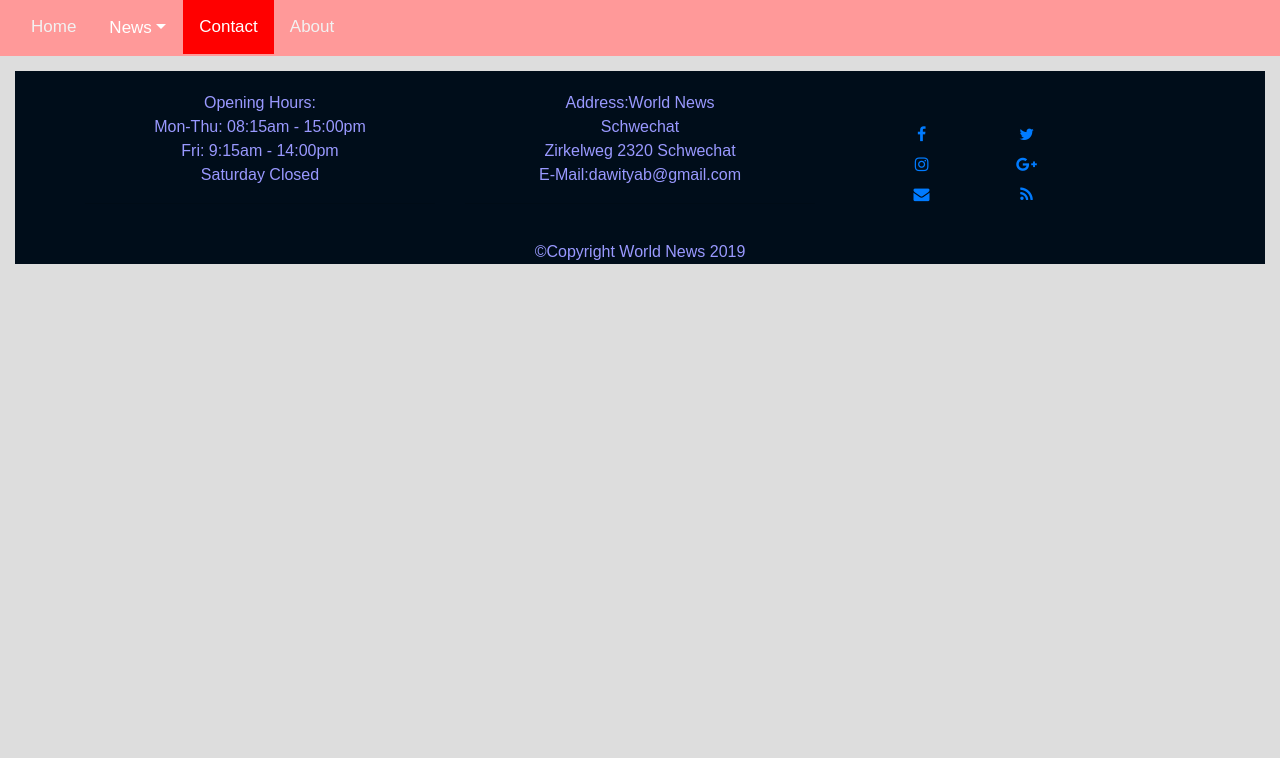
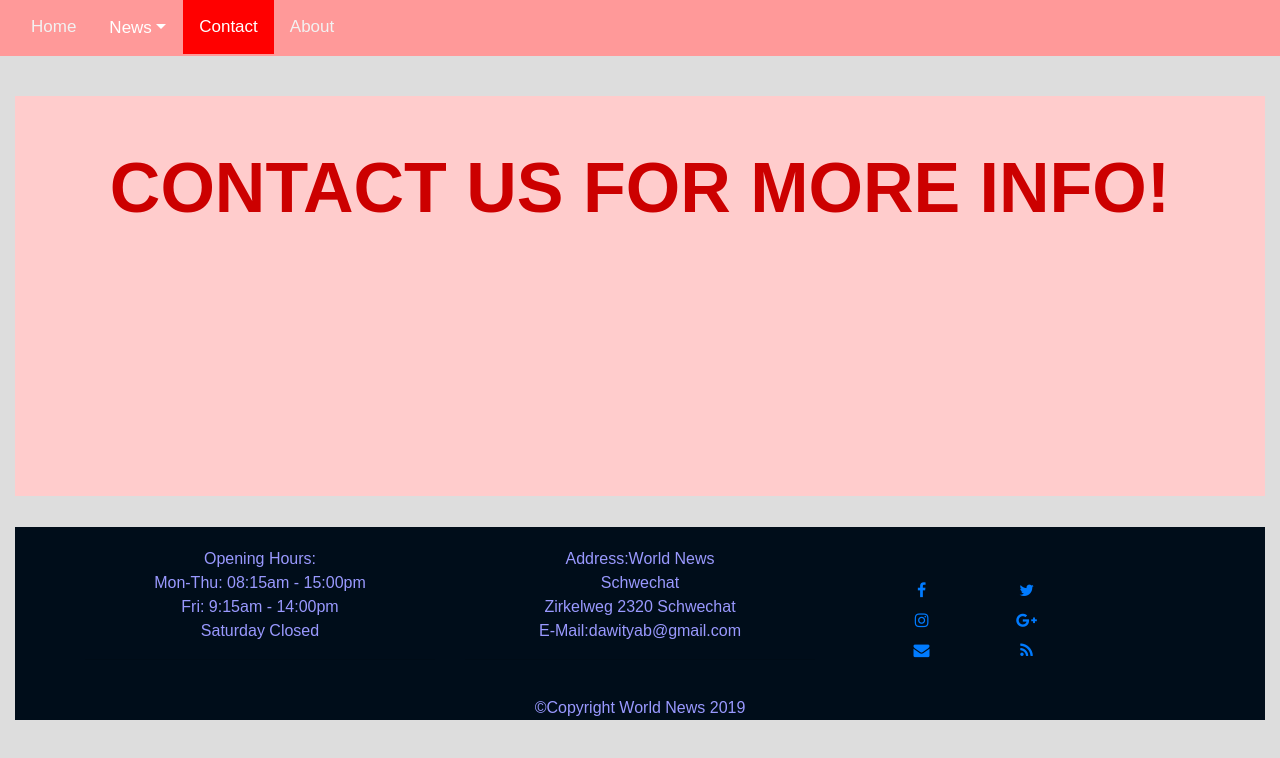
Before and after one commit to dawityab/lecture0, a plain HTML site: page contact.html in a window 1280 px wide. Drawn offline with nearby package versions, Linux system fonts and the light colour scheme.

Commit message:
Final update3

```diff
--- a/contact.html
+++ b/contact.html
@@ -39,8 +39,8 @@
 
  <div class="container-fluid">
 <div class="row">
-	<div class="col-lg-3 col-sm-3 col-xs-12 ">
-
+	<div class="col-lg-12 col-sm-12 col-xs-12 ">
+<p class="contact"> CONTACT US FOR MORE INFO!</p>
 </div>
 </div>
 
--- a/style.css
+++ b/style.css
@@ -192,6 +192,17 @@ body {
   margin:50px 10px 10px 10px;
 
 }
+.contact{
+  width: 100%;
+  height: 400px;
+  background-color:#ffcccc;
+  color:#cc0000;
+  font-weight: bold;
+  font-size: 70px;
+  text-align: center;
+  margin-top: 40px;
+  padding-top: 40px;
+}
 .video{
 width: 320px;
 height: 240px;
```
